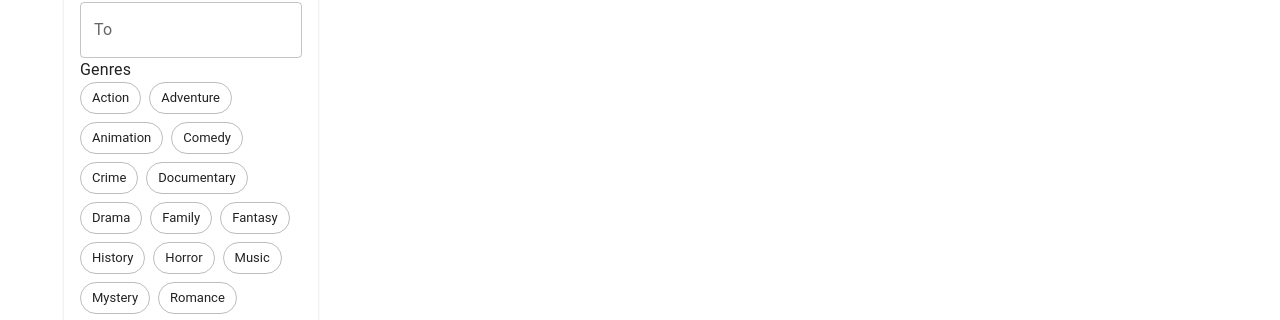
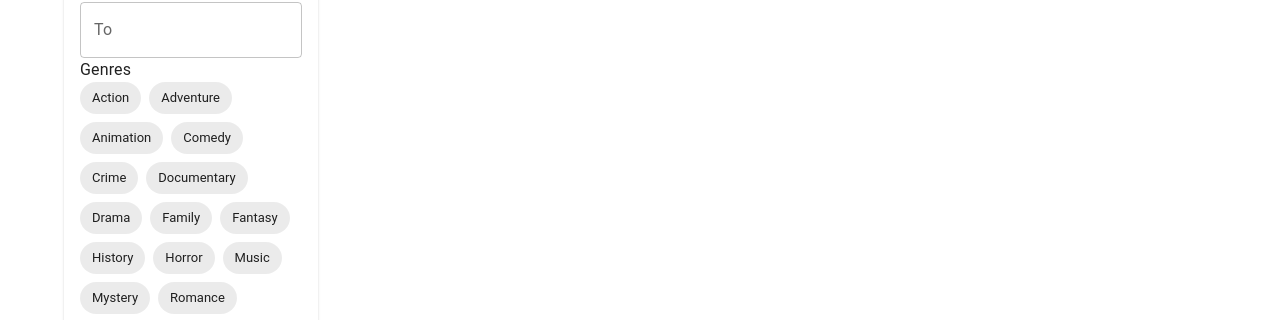
Before and after one commit to ElyorTuyliyev/TMDB, a React (Create React App) app: page /popular in a window 1280 px wide. Both pictures are taken after a click on the button "Filters". Shown: the part 472-792 px from the top of the page. Built offline with nearby package versions, Linux system fonts and the light colour scheme; no server answers.

Commit message:
fix sort

```diff
--- a/src/app/components/Sort-list/SortList.tsx
+++ b/src/app/components/Sort-list/SortList.tsx
@@ -39,7 +39,7 @@ const SortList = (props: Props) => {
     } else {
       setSelectedGenres((prev) => [...prev, title]);
     }
-    setSelectedGenres((prev) => [...prev, title]);
+
     console.log(selectedGenres);
   };
 
@@ -131,12 +131,13 @@ const SortList = (props: Props) => {
                 {MOVIE_GENRES.map((title) => (
                   <Chip
                     className="sort__genres-btn"
-                    variant="outlined"
+                    variant="filled"
                     label={title}
                     onClick={() => handleBtn(title)}
                   />
                 ))}
               </Box>
+              <Typography sx={{}}>Certification</Typography>
             </FormControl>
           </AccordionDetails>
         </Accordion>
--- a/src/app/ui/index.tsx
+++ b/src/app/ui/index.tsx
@@ -9,7 +9,7 @@ const Ui = (props: Props) => {
   return (
     <Box>
       {/* <Home /> */}
-      <Popular />
+      {/* <Popular /> */}
     </Box>
   );
 };
```
